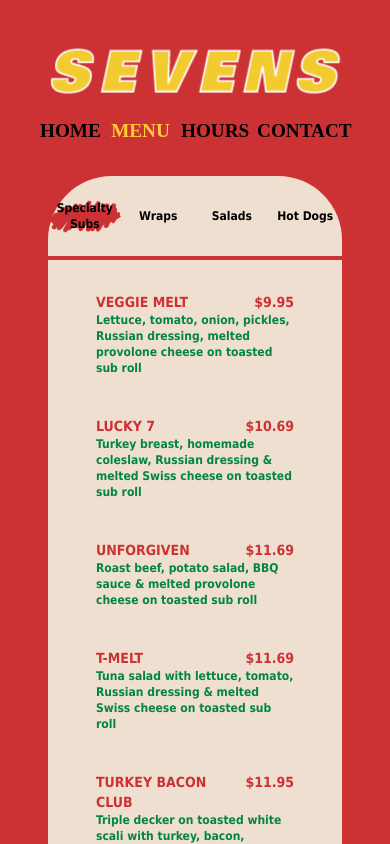
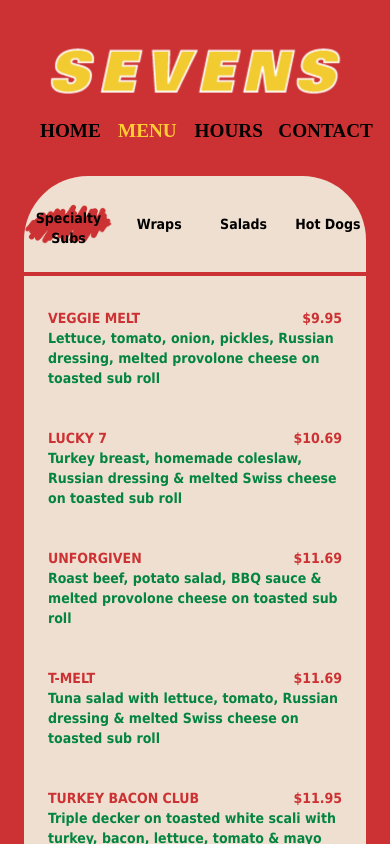
Before and after one commit to chang432/7subs, a React (Vite) app in the folder frontend/: page / in a window 390 px wide. Both pictures are taken after a click on the button "MENU". Shown: the top 844 px of the page. Built offline with nearby package versions, Linux system fonts and the light colour scheme; a web font is replaced by a local one.

Commit message:
mobile view updates p2

```diff
--- a/frontend/src/App.jsx
+++ b/frontend/src/App.jsx
@@ -181,7 +181,7 @@ function App() {
       <link rel="stylesheet" href="https://fonts.googleapis.com/css2?family=Knewave&display=swap"></link>
       <div className='flex flex-wrap justify-center md:justify-between items-center h-20 px-10 pt-10' style={{'z-index': '1'}}>
         <img className='w-80 flex-shrink-0' src={Logo}></img>
-        <div className='flex justify-between items-center space-x-8 pr-8 min-w-0 flex-shrink mt-4 md:mt-0'>
+        <div className='flex justify-between items-center space-x-8 pr-0 md:pr-8 min-w-0 flex-shrink mt-4 md:mt-0'>
             <button className='min-w-0 flex-shrink' onClick={() => headerTabClicked('home')} onMouseEnter={() => headerTabHovered('home')} onMouseLeave={() => headerTabUnhovered('home')} style={{...headerTabStyle, ...headerTabHomeStyle}}>HOME</button>
             <img src={Dot} className='w-4 h-4 flex-shrink-0 hidden md:flex'/>
             <button className='min-w-0 flex-shrink' onClick={() => headerTabClicked('menu')} onMouseEnter={() => headerTabHovered('menu')} onMouseLeave={() => headerTabUnhovered('menu')} style={{...headerTabStyle, ...headerTabMenuStyle}}>MENU</button>
@@ -191,13 +191,13 @@ function App() {
             <button className='min-w-0 flex-shrink' onClick={() => headerTabClicked('contact')} onMouseEnter={() => headerTabHovered('contact')} onMouseLeave={() => headerTabUnhovered('contact')} style={{...headerTabStyle, ...headerTabContactStyle}}>CONTACT</button>
         </div>
       </div>
-      <div className="flex flex-col mt-24 md:mt-16 ml-12 mr-12 min-h-screen" style={{'z-index': '0', 'border-radius': '0 0 0 0'}}>
+      <div className="flex flex-col mt-24 md:mt-16 mx-6 md:mx-12 min-h-screen" style={{'z-index': '0', 'border-radius': '0 0 0 0'}}>
         <div style={{...menuPageStyle}}>
-          <div className='h-20 mb-1 flex justify-center items-center' style={{'backgroundColor': 'rgb(239 223 208)', 'border-radius': '4rem 4rem 0 0'}}>
-            <button className='py-4 text-xs px-2 w-20 h-16 md:px-8 md:w-48 md:text-base' onClick={() => tabClicked(menuJson.subs, 'subs')} onMouseEnter={() => tabHovered('subs')} onMouseLeave={() => tabUnhovered('subs')} style={{...tabStyle, ...tabSubsStyle}}>Specialty Subs</button>
-            <button className='py-4 text-xs px-2 w-20 h-16 md:px-8 md:w-48 md:text-base' onClick={() => tabClicked(menuJson.wraps, 'wraps')} onMouseEnter={() => tabHovered('wraps')} onMouseLeave={() => tabUnhovered('wraps')} style={{...tabStyle, ...tabWrapsStyle}}>Wraps</button>
-            <button className='py-4 text-xs px-2 w-20 h-16 md:px-8 md:w-48 md:text-base' onClick={() => tabClicked(menuJson.salads, 'salads')} onMouseEnter={() => tabHovered('salads')} onMouseLeave={() => tabUnhovered('salads')} style={{...tabStyle, ...tabSaladsStyle}}>Salads</button>
-            <button className='py-4 text-xs px-2 w-20 h-16 md:px-8 md:w-48 md:text-base' onClick={() => tabClicked(menuJson.hot_dogs, 'hotdogs')} onMouseEnter={() => tabHovered('hotdogs')} onMouseLeave={() => tabUnhovered('hotdogs')} style={{...tabStyle, ...tabHotDogsStyle}}>Hot Dogs</button>
+          <div className='h-24 mb-1 flex justify-center items-center space-x-2' style={{'backgroundColor': 'rgb(239 223 208)', 'border-radius': '4rem 4rem 0 0'}}>
+            <button className='py-4 text-sm w-28 h-16 md:px-8 md:w-52 md:text-lg' onClick={() => tabClicked(menuJson.subs, 'subs')} onMouseEnter={() => tabHovered('subs')} onMouseLeave={() => tabUnhovered('subs')} style={{...tabStyle, ...tabSubsStyle}}>Specialty Subs</button>
+            <button className='py-4 text-sm w-24 h-16 md:px-8 md:w-52 md:text-lg' onClick={() => tabClicked(menuJson.wraps, 'wraps')} onMouseEnter={() => tabHovered('wraps')} onMouseLeave={() => tabUnhovered('wraps')} style={{...tabStyle, ...tabWrapsStyle}}>Wraps</button>
+            <button className='py-4 text-sm w-24 h-16 md:px-8 md:w-52 md:text-lg' onClick={() => tabClicked(menuJson.salads, 'salads')} onMouseEnter={() => tabHovered('salads')} onMouseLeave={() => tabUnhovered('salads')} style={{...tabStyle, ...tabSaladsStyle}}>Salads</button>
+            <button className='py-4 text-sm w-24 h-16 md:px-8 md:w-52 md:text-lg' onClick={() => tabClicked(menuJson.hot_dogs, 'hotdogs')} onMouseEnter={() => tabHovered('hotdogs')} onMouseLeave={() => tabUnhovered('hotdogs')} style={{...tabStyle, ...tabHotDogsStyle}}>Hot Dogs</button>
           </div>
           <div style={{"backgroundColor": "rgb(239 223 208)"}}>
             <div className="grid grid-cols-1 md:grid-cols-2 py-8" style={{"backgroundColor": "rgb(239 223 208)"}}>
--- a/frontend/src/components/ContactPage.jsx
+++ b/frontend/src/components/ContactPage.jsx
@@ -2,16 +2,12 @@ import React from "react"
 
 import Location from '../assets/googlemaps.png'
 
-const textStyle = {
-    'font-size': '1.3rem'
-}
-
 const ContactPage = ({style}) => {
     return (
         <div className="flex flex-col justify-center items-center h-screen pb-24 space-y-2" style={style}>
-            <h1 className="w-fit" style={{...textStyle}}>617-232-7070</h1>
-            <h1 className="w-fit" style={{...textStyle}}>Call us to place an order for pickup</h1>
-            <h1 className="w-fit pt-20" style={{...textStyle}}>1 Centre Street, Brookline, MA 02446</h1>
+            <h1 className="w-fit text-lg md:text-2xl">617-232-7070</h1>
+            <h1 className="w-fit text-lg md:text-2xl">Call us to place an order for pickup</h1>
+            <h1 className="w-fit text-lg md:text-2xl pt-20">1 Centre Street, Brookline, MA 02446</h1>
             <img src={Location} className="w-3/4"/>
         </div>
     );
--- a/frontend/src/components/HomePage.jsx
+++ b/frontend/src/components/HomePage.jsx
@@ -17,14 +17,14 @@ const subTitleStyle = {
 const HomePage = ({style}) => {
     return (
         <div className="flex flex-wrap-reverse justify-center items-center h-screen pb-36" style={style}>
-            <img className="flex-shrink min-w-0 w-1/2" src={StoreFront}/>
+            <img className="flex-shrink min-w-0 w-1/2 mb-20 md:mb-0" src={StoreFront}/>
             <div className="flex flex-col items-center flex-shrink min-w-0 px-10">
-                <h1 className="text-3xl lg:text-7xl sm:text-5xl" style={{...titleStyle}}>WE'RE BACK!</h1>
-                <h1 className="lg:text-2xl sm:text-sm mt-10" style={subTitleStyle}>OPEN LONGER HOURS</h1>
-                <h1 className="lg:text-2xl sm:text-sm" style={subTitleStyle}>NOW 8PM WEEKNIGHTS</h1>
-                <div className="flex pt-12">
-                    <h1 className="pr-2 min-w-0 flex-shrink">Order Today:</h1>
-                    <h1 className="min-w-0 flex-shrink" style={{color: '#FFCC33'}}>617-232-7070</h1>
+                <h1 className="md:text-7xl text-4xl" style={{...titleStyle}}>WE'RE BACK!</h1>
+                <h1 className="md:text-2xl text-sm mt-4 md:mt-10" style={subTitleStyle}>OPEN LONGER HOURS</h1>
+                <h1 className="md:text-2xl text-sm" style={subTitleStyle}>NOW 8PM WEEKNIGHTS</h1>
+                <div className="flex pt-6 md:pt-12">
+                    <h1 className="pr-2 min-w-0 text-sm md:text-lg">Order Today:</h1>
+                    <h1 className="min-w-0 text-sm md:text-lg" style={{color: '#FFCC33'}}>617-232-7070</h1>
                 </div>
             </div>
         </div>
--- a/frontend/src/components/HoursPage.jsx
+++ b/frontend/src/components/HoursPage.jsx
@@ -1,16 +1,12 @@
 import React from "react"
-
-const textStyle = {
-    'font-size': '1.3rem'
-}
 
 const HoursPage = ({style}) => {
     return (
         <div className="flex flex-col justify-center items-center h-screen pb-48 space-y-2" style={style}>
-            <h1 className="w-fit" style={{...textStyle}}>Hours:</h1>
-            <h1 className="w-fit" style={{...textStyle}}>MON - FRI: 11am to 6pm</h1>
-            <h1 className="w-fit" style={{...textStyle}}>SATURDAY: 11am to 4pm</h1>
-            <h1 className="w-fit" style={{...textStyle}}>SUN: CLOSED</h1>
+            <h1 className="w-fit text-lg md:text-2xl">Hours:</h1>
+            <h1 className="w-fit text-lg md:text-2xl">MON - FRI: 11am to 6pm</h1>
+            <h1 className="w-fit text-lg md:text-2xl">SATURDAY: 11am to 4pm</h1>
+            <h1 className="w-fit text-lg md:text-2xl">SUN: CLOSED</h1>
         </div>
     );
 }
--- a/frontend/src/components/MenuItem.jsx
+++ b/frontend/src/components/MenuItem.jsx
@@ -16,10 +16,10 @@ const menuItemDescriptionStyle = {
 
 export default props => (
     <div className="mb-10">
-        <div className="flex justify-between mx-12">
+        <div className="flex justify-between mx-6 md:mx-12">
             <h2 className="text-sm md:text-lg" style={menuItemTitleStyle}>{props.name}</h2>
             <h2 className="text-sm md:text-lg" style={menuItemTitleStyle}>{props.price}</h2>
         </div>
-        <h2 className="text-xs md:text-base mx-12" style={menuItemDescriptionStyle}>{props.description}</h2>
+        <h2 className="text-sm md:text-base mx-6 md:mx-12" style={menuItemDescriptionStyle}>{props.description}</h2>
     </div>
 );
```
